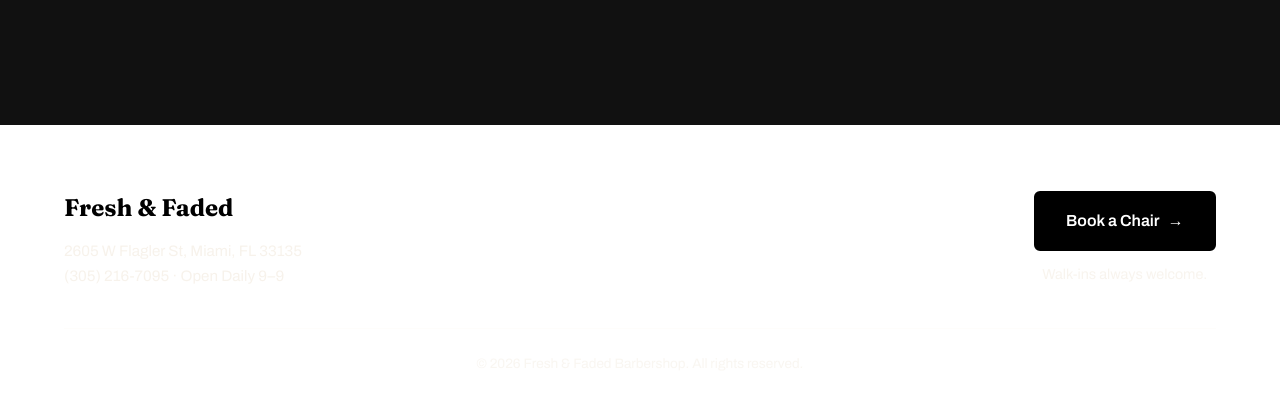
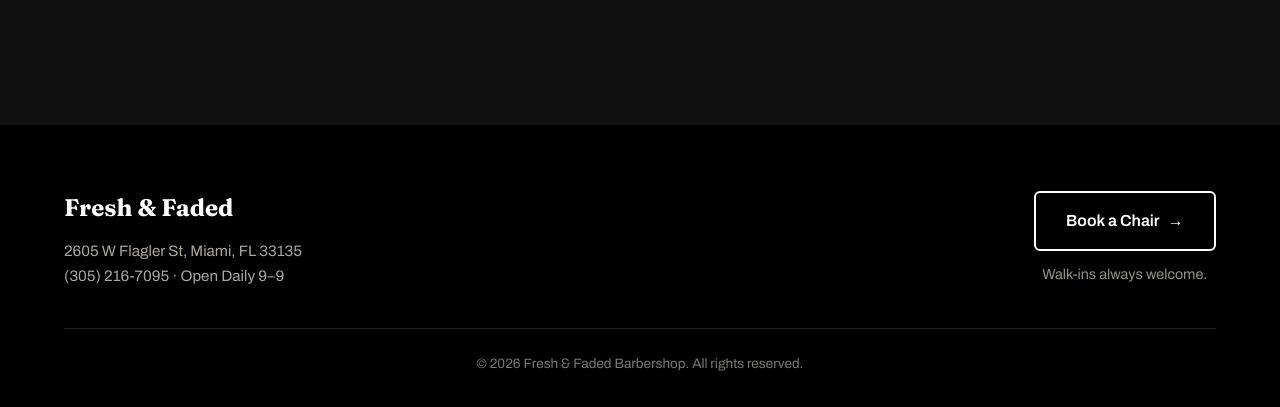
Before and after one commit to Jcqn0/Fresh-Faded, a plain HTML site: page index.html in a window 1280 px wide. Shown: the part 4666-5073 px from the top of the page. Drawn offline with Linux system fonts and the light colour scheme.

Commit message:
Outline footer button with contrasting border

```diff
--- a/style.css
+++ b/style.css
@@ -517,13 +517,13 @@
 
 /* ============ Footer ============ */
 .footer {
-    background: var(--ink);
-    color: var(--paper);
+    background: var(--paper);
+    color: var(--ink);
     padding: 4rem 0 2rem;
 }
 
 .footer-info h3 {
-    color: var(--paper);
+    color: var(--ink);
     font-size: 1.5rem;
     margin-bottom: 0.75rem;
 }
@@ -545,7 +545,7 @@
 .footer .cta-button {
     background: var(--paper);
     color: var(--ink);
-    border-color: var(--paper);
+    border-color: var(--ink);
 }
 
 .footer .cta-button:hover {
```
